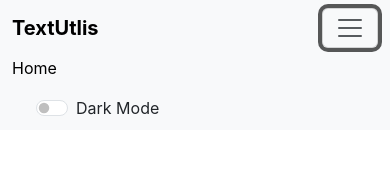
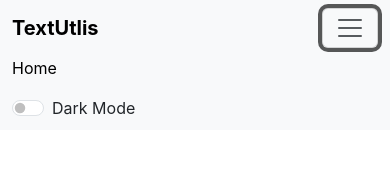
Before and after one commit to Pawank276/my-first-app, a React (Create React App) app: page / in a window 390 px wide. Both pictures are taken after a click on the button "Toggle navigation". Shown: the top 181 px of the page. Built offline with nearby package versions, Linux system fonts and the light colour scheme.

Commit message:
dark mode edit

```diff
--- a/src/components/Navbar.js
+++ b/src/components/Navbar.js
@@ -15,7 +15,7 @@
               <a className="nav-link active" aria-current="page" href="/">Home</a>
             </li>
           </ul>
-          <div className="form-check form-switch ms-4">
+          <div className="form-check form-switch">
             <input className="form-check-input" onClick={props.toggleMode} type="checkbox" role="switch" id="flexSwitchCheckDefault"/>
               <label className={`form-check-label text-${props.mode==='light'?'dark':'light'}`} for="flexSwitchCheckDefault">{props.btnText}</label>
           </div>
```
